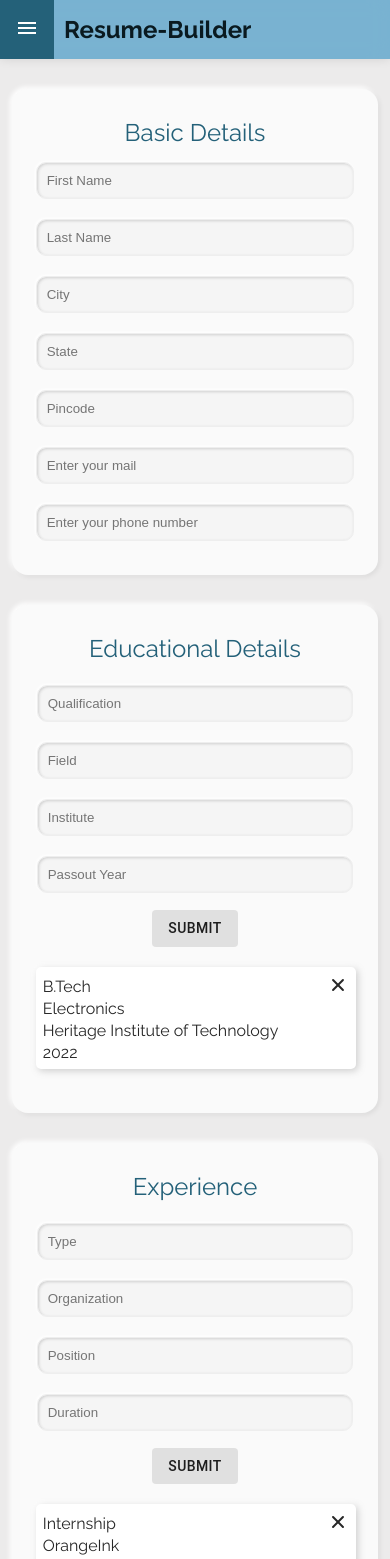
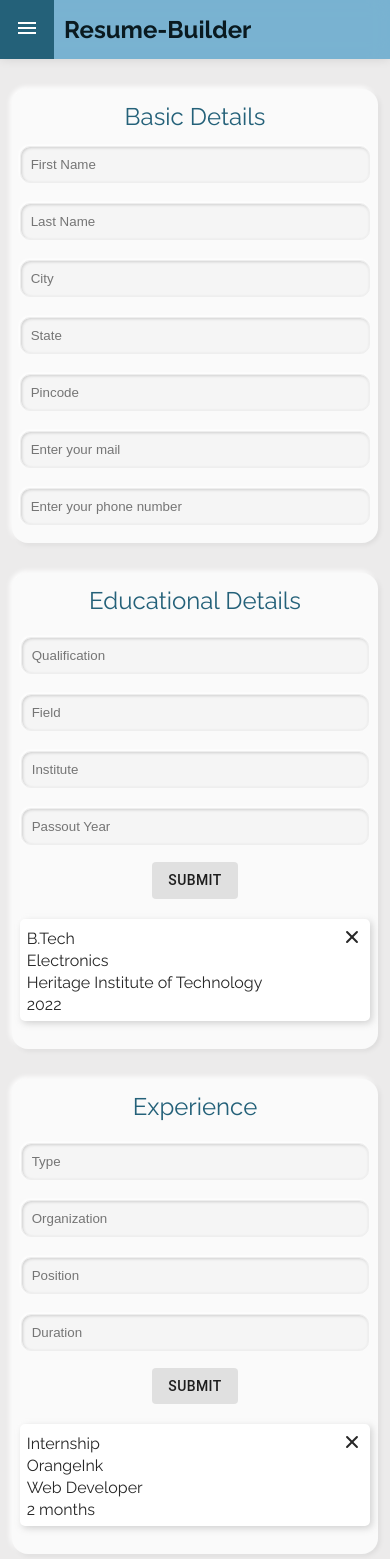
Before and after one commit to SBhattacharya45/resume-builder, a React (Create React App) app: page /form in a window 390 px wide. Shown: the top 1559 px of the page. Built offline with nearby package versions, Linux system fonts and the light colour scheme.

Commit message:
fixed minor margin issues

```diff
--- a/src/components/Item/Item.module.css
+++ b/src/components/Item/Item.module.css
@@ -1,5 +1,5 @@
 .Item {
-    width: 96%;
+    width: 97.5%;
     display: flex;
     justify-content: space-between;
     background-color: white;
@@ -10,7 +10,6 @@
     box-shadow: 2px 2px 7px rgba(143, 143, 143, 0.411), -2px -2px 7px white;
     margin-top: 20px ;
     margin-bottom:20px;
-
 }
 .ItemDataContainer {
     display: flex;
@@ -49,3 +48,9 @@
 .CloseIcon::after {
     transform: rotate(-45deg)
 }
+
+@media only screen and (max-width: 600px) {
+    .Item {
+        width: 96%;
+    }
+  }
--- a/src/containers/FormContainer/FormContainer.module.css
+++ b/src/containers/FormContainer/FormContainer.module.css
@@ -14,14 +14,14 @@
     /* -webkit-backdrop-filter: blur(10px);
     backdrop-filter: blur(10px); */
     box-sizing: border-box;
-    padding: 9px;
+    padding: 8px;
     display: flex;
     flex-direction: column;
     justify-content: flex-end;
 
     color: rgb(36, 97, 121);
     border-radius: 1rem;
-    padding: 1.5rem !important;
+    /* padding: 1.5rem !important; */
 }
 
 .Container h2 {
@@ -68,6 +68,12 @@
     justify-content: center;
 }
 
+/* .ItemContainer {
+    display: flex;
+    flex-flow: column;
+    justify-content: center;
+} */
+
 
 @media only screen and (max-width: 600px) {
     .Container {
```
